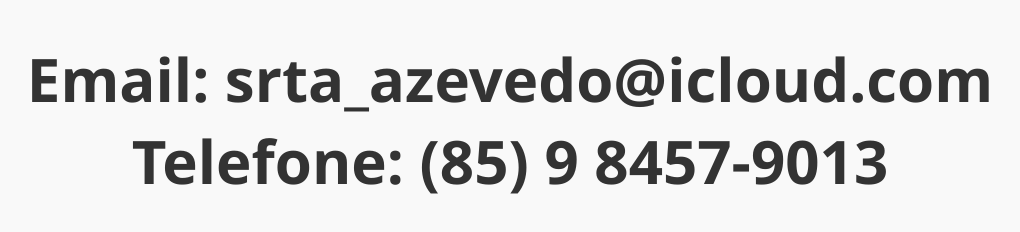
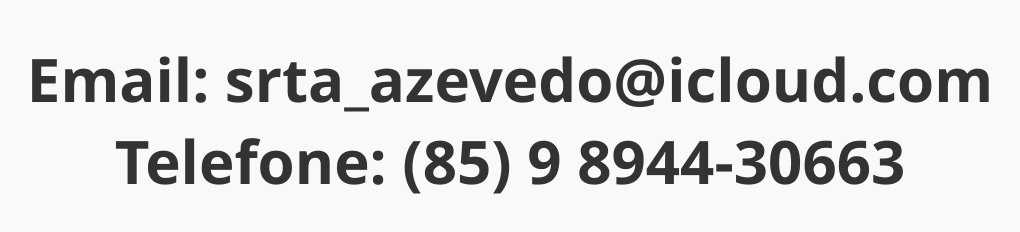
Before and after one commit to Srta-Azevedo/Programa_Desenvolve, a plain HTML site: page contatos.html in a window 1280 px wide. Shown: the part 222-454 px from the top of the page, without its empty margins (130-1150 px from the left). Drawn offline with Linux system fonts and the light colour scheme.

Commit message:
Update contatos.html

```diff
--- a/contatos.html
+++ b/contatos.html
@@ -24,7 +24,7 @@
         <h2>
         <ul>
             <li>Email: srta_azevedo@icloud.com</li>
-            <li>Telefone: (85) 9 8457-9013</li>
+            <li>Telefone: (85) 9 8944-30663</li>
         </ul></h2>
     </main>
 </body>
```
